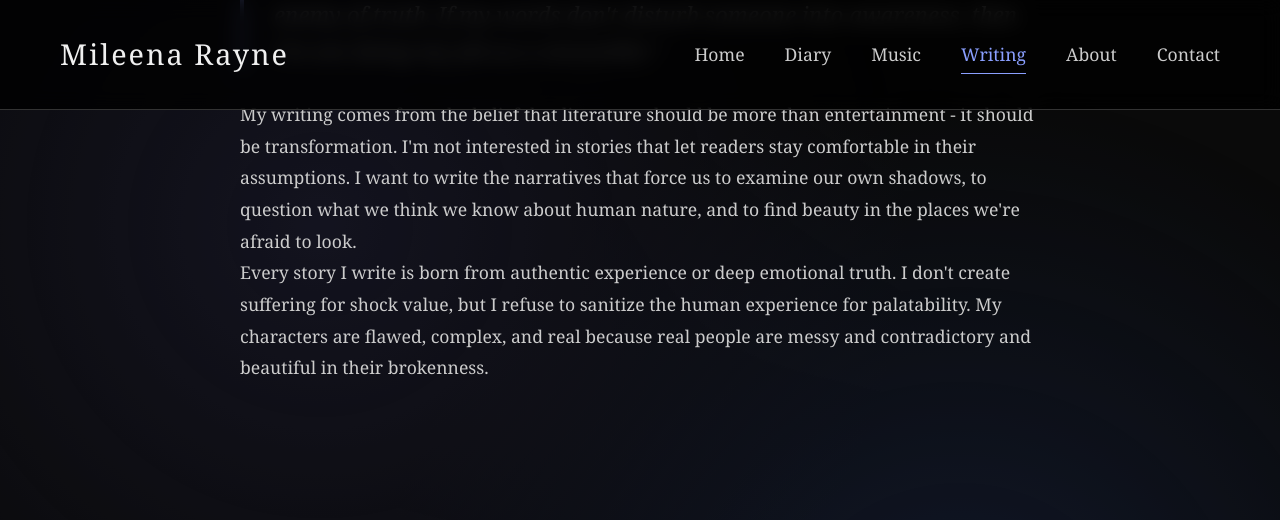
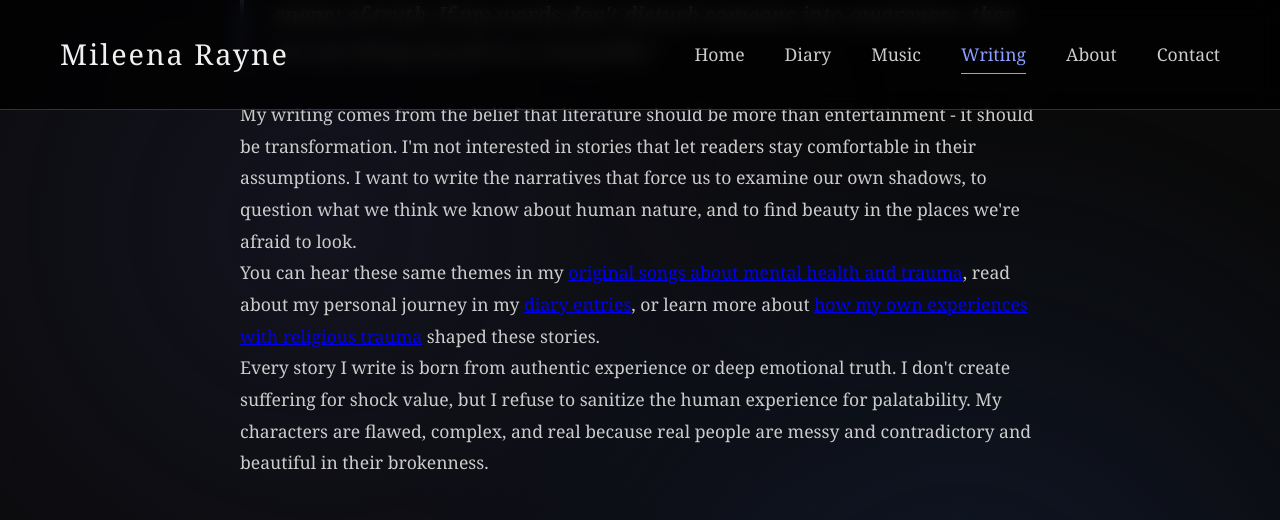
Before and after one commit to Mileena28/Mileena28.github.io, a Jekyll site: the page built from writing.html, in a window 1280 px wide and 900 px high, scrolled down 696 px, cut to the strip 0-520 px from the top of the window. Built offline with Jekyll 4.4.1, drawn with Linux system fonts in a browser that asks for light colours.

Commit message:
Update writing.html

```diff
--- a/writing.html
+++ b/writing.html
@@ -382,6 +382,8 @@ image: "/assets/images/EbookPic.jpg"
             <div class="philosophy-text">
                 <p>My writing comes from the belief that literature should be more than entertainment - it should be transformation. I'm not interested in stories that let readers stay comfortable in their assumptions. I want to write the narratives that force us to examine our own shadows, to question what we think we know about human nature, and to find beauty in the places we're afraid to look.</p>
 
+                <p>You can hear these same themes in my <a href="/music/">original songs about mental health and trauma</a>, read about my personal journey in my <a href="/diary/">diary entries</a>, or learn more about <a href="/about/">how my own experiences with religious trauma</a> shaped these stories.</p>
+
                 <p>Every story I write is born from authentic experience or deep emotional truth. I don't create suffering for shock value, but I refuse to sanitize the human experience for palatability. My characters are flawed, complex, and real because real people are messy and contradictory and beautiful in their brokenness.</p>
             </div>
         </div>
```
